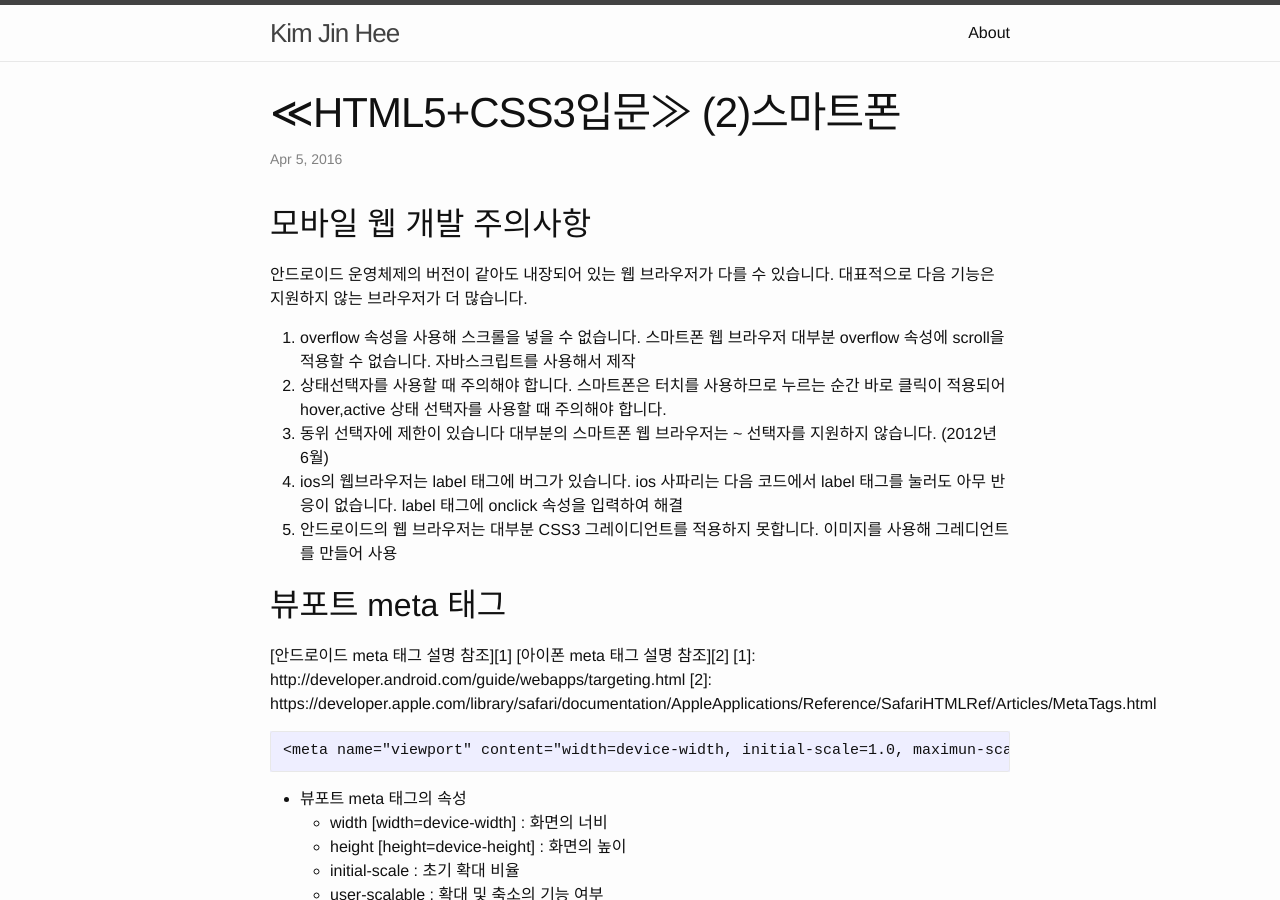
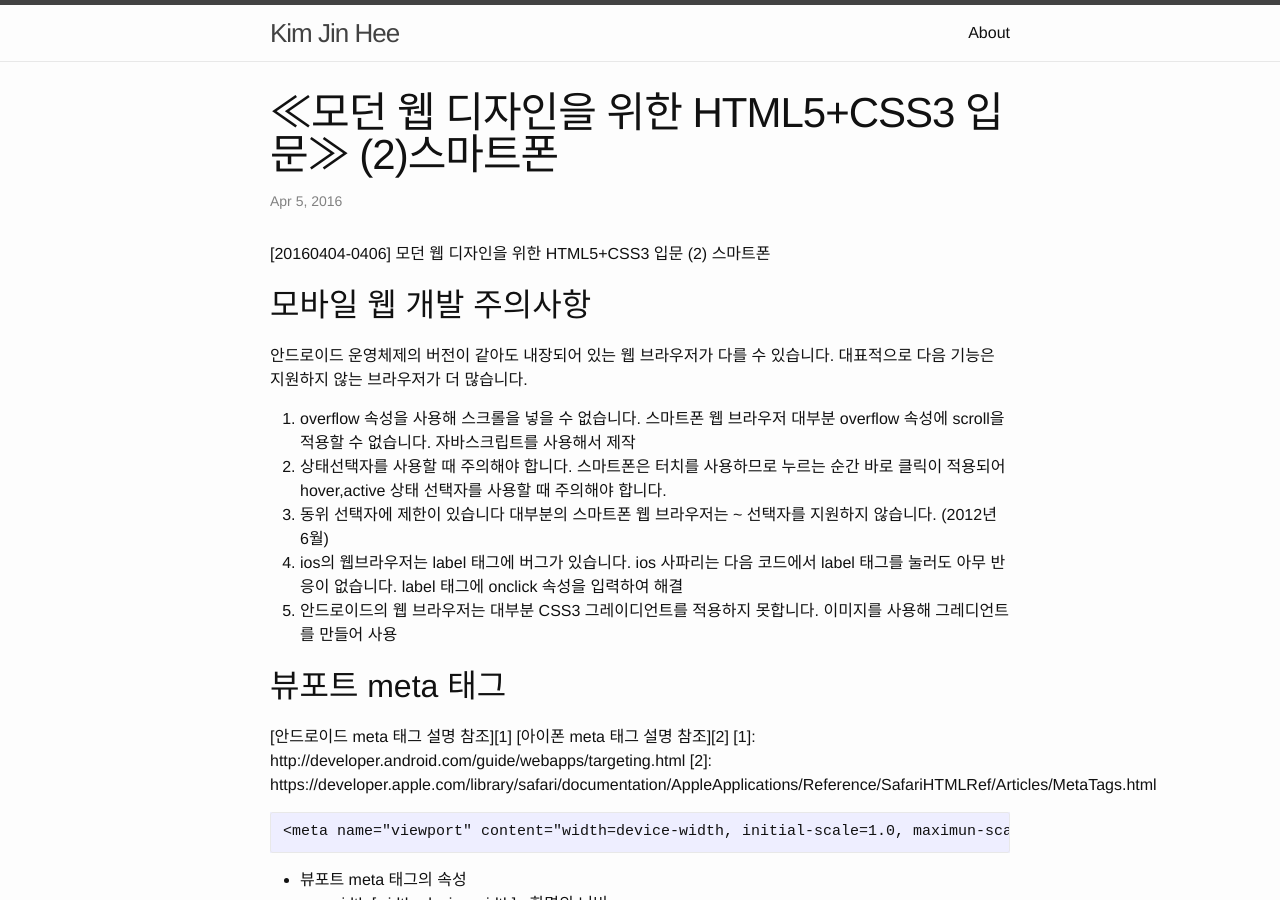
Before and after one commit to ziinee/ziinee.github.io, a Jekyll site: the page built from _posts/2016-04-05-HTML5+CSS3입문-2.markdown, in a window 1280 px wide and 900 px high. Built offline with Jekyll 4.4.1, drawn with Linux system fonts in a browser that asks for light colours.

Commit message:
Update 2016-04-05-HTML5+CSS3입문-2.markdown

```diff
--- a/_posts/2016-04-05-HTML5+CSS3입문-2.markdown
+++ b/_posts/2016-04-05-HTML5+CSS3입문-2.markdown
@@ -1,10 +1,13 @@
 ---
 layout: post
-title: ≪HTML5+CSS3입문≫ (2)스마트폰
+title: ≪모던 웹 디자인을 위한 HTML5+CSS3 입문≫ (2)스마트폰
 date: 2016-04-05 15:55 +0900
 category: HTML5+CSS3
 tags: HTML5+CSS3 HTML5 CSS3 모바일 스마트폰 스마트폰-레이아웃
 ---
+
+[20160404-0406]
+모던 웹 디자인을 위한 HTML5+CSS3 입문 (2) 스마트폰
 
 ## 모바일 웹 개발 주의사항
 
```
